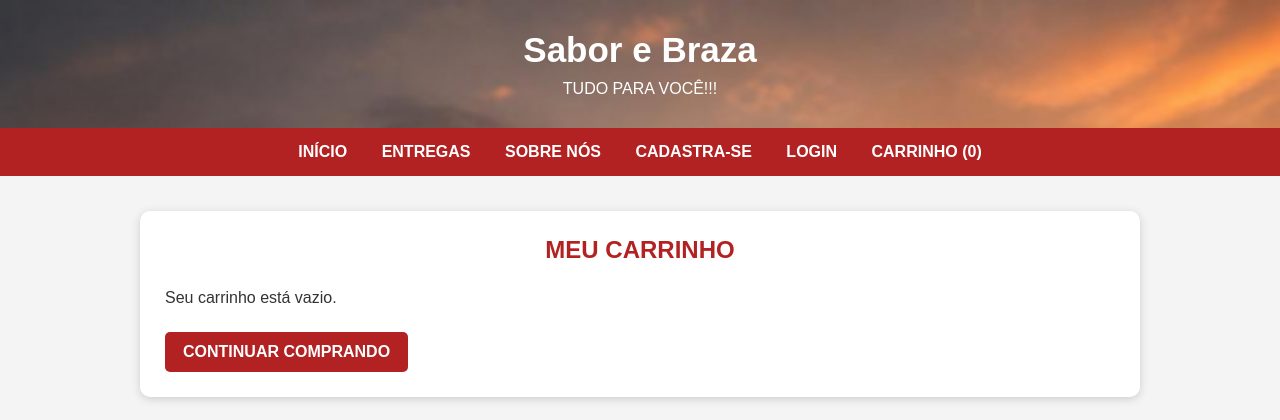
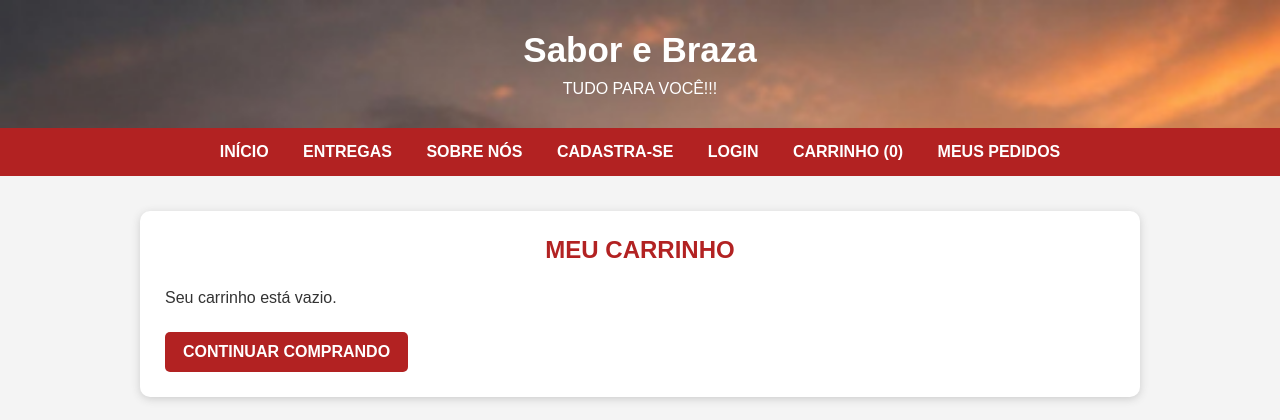
Before and after one commit to tflorentinoaz-bot/BRAZZA_NOBO, a PHP site: page /carrinho.php in a window 1280 px wide. Shown: the top 420 px of the page. Run offline with PHP 8.4, Linux system fonts and the light colour scheme.

Commit message:
Adiciona link para meus pedidos no carrinho

```diff
--- a/carrinho.php
+++ b/carrinho.php
@@ -154,6 +154,7 @@ function moeda($valor) {
         <a href="cadastrar.html">CADASTRA-SE</a>
         <a href="login.html">LOGIN</a>
         <a href="carrinho.php">CARRINHO (<?php echo $total_itens; ?>)</a>
+        <a href="meus_pedidos.php">MEUS PEDIDOS</a>
     </nav>
 
     <main class="carrinho-conteudo">
@@ -190,7 +191,7 @@ function moeda($valor) {
                 <a href="brazza.html">CONTINUAR COMPRANDO</a>
                 <a href="finalizar_pedido.php">FINALIZAR COMPRA</a>
             </div>
-            <p class="aviso-carrinho">Nesta primeira etapa, os itens ficam guardados na sessão do navegador. A finalização e o registro do pedido no banco serão integrados nas próximas etapas.</p>
+            <p class="aviso-carrinho">Seus pedidos finalizados ficam registrados no banco de dados e podem ser consultados em Meus Pedidos.</p>
         <?php endif; ?>
     </main>
 
```
